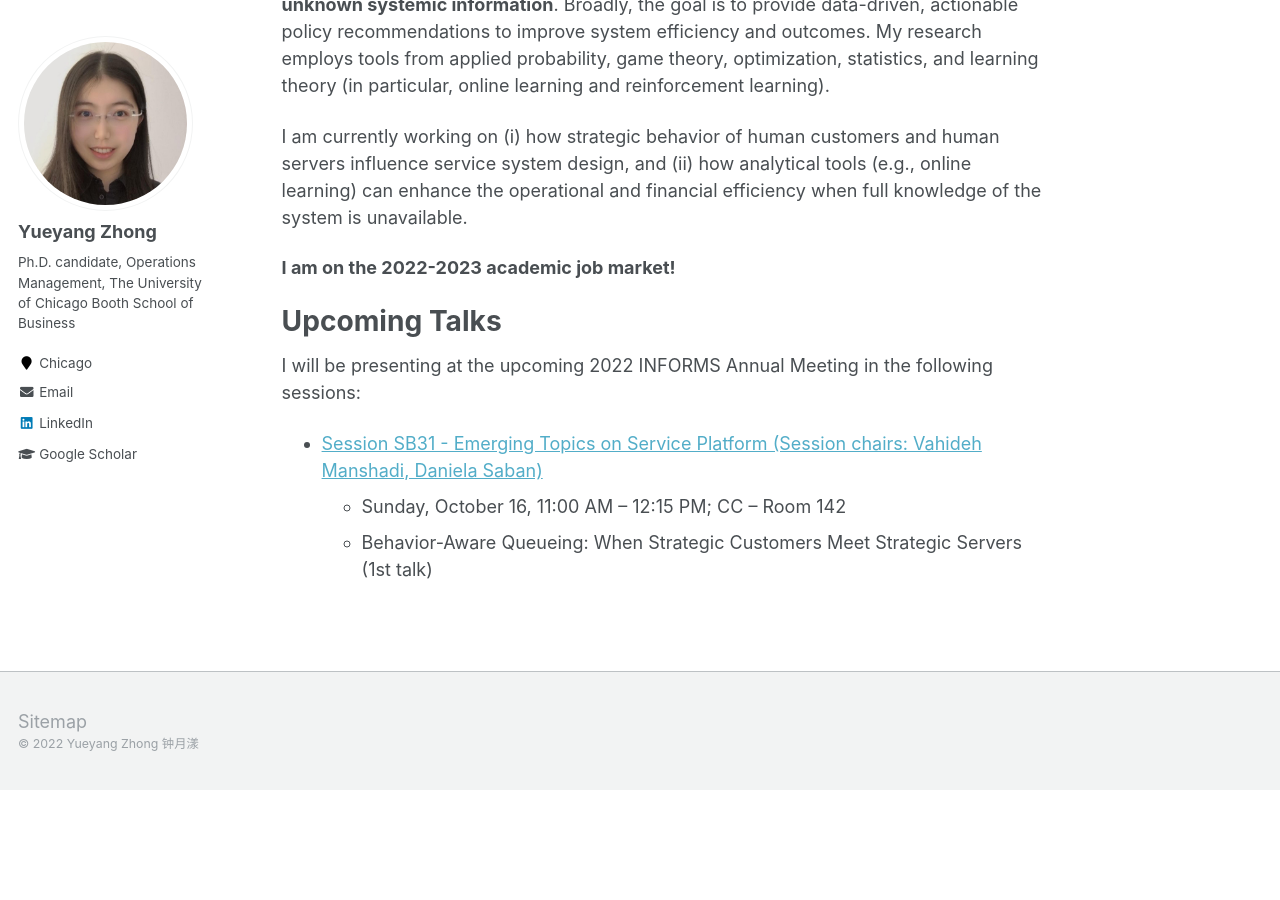
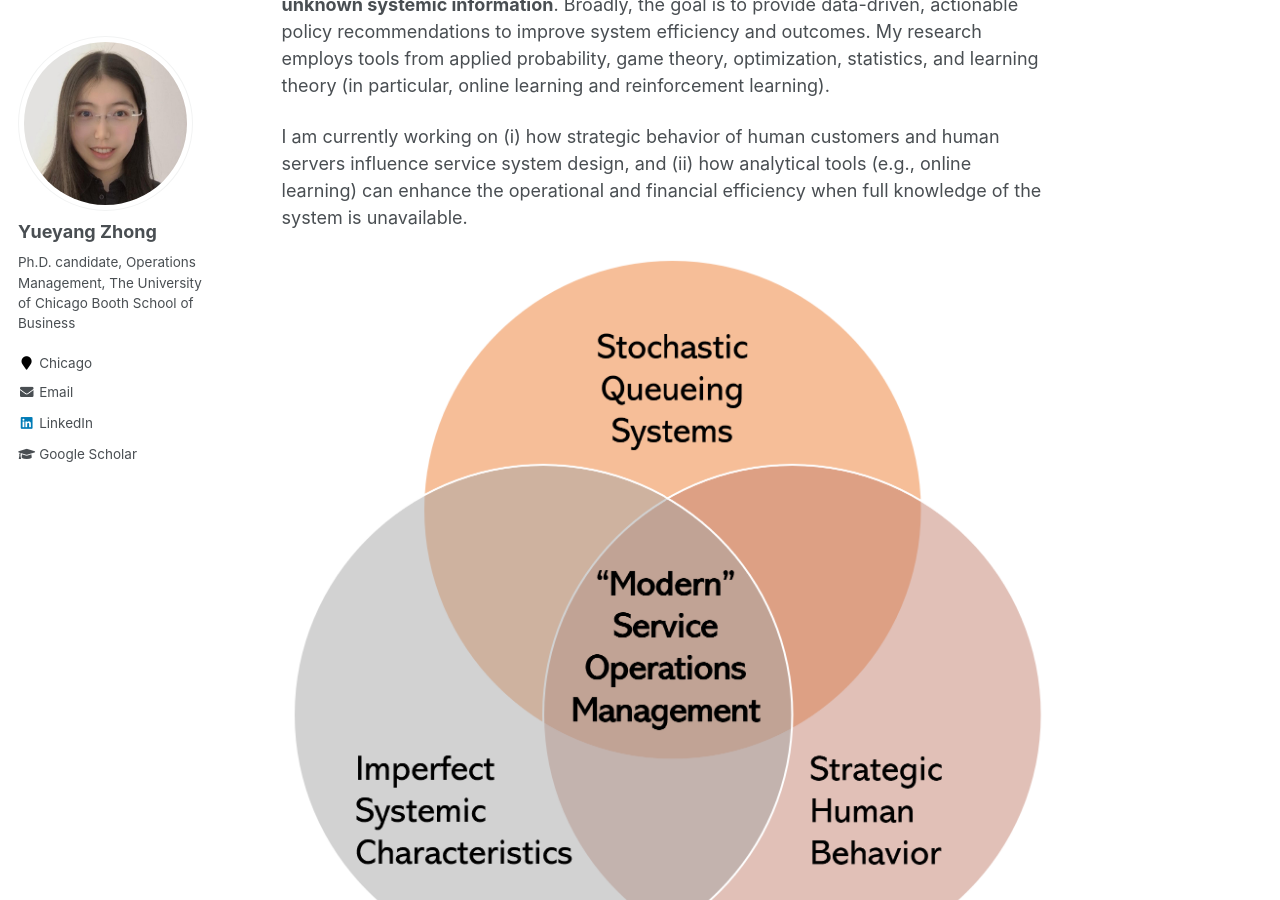
Before and after one commit to alicemengqi/site, a Jekyll site: the page built from _pages/about.md, in a window 1280 px wide and 900 px high, scrolled down 429 px. Built offline with Jekyll 4.4.1, drawn with Linux system fonts in a browser that asks for light colours; before the commit the page ends 1219 px from its top, so only the background shows below that.

Commit message:
Update about.md

```diff
--- a/_pages/about.md
+++ b/_pages/about.md
@@ -17,6 +17,7 @@ My research employs tools from applied probability, game theory, optimization, s
 
 I am currently working on (i) how strategic behavior of human customers and human servers influence service system design, and (ii) how analytical tools (e.g., online learning) can enhance the operational and financial efficiency when full knowledge of the system is unavailable.
 
+![Research agenda](/images/website.png)
 
 **I am on the 2022-2023 academic job market!**
 
```
